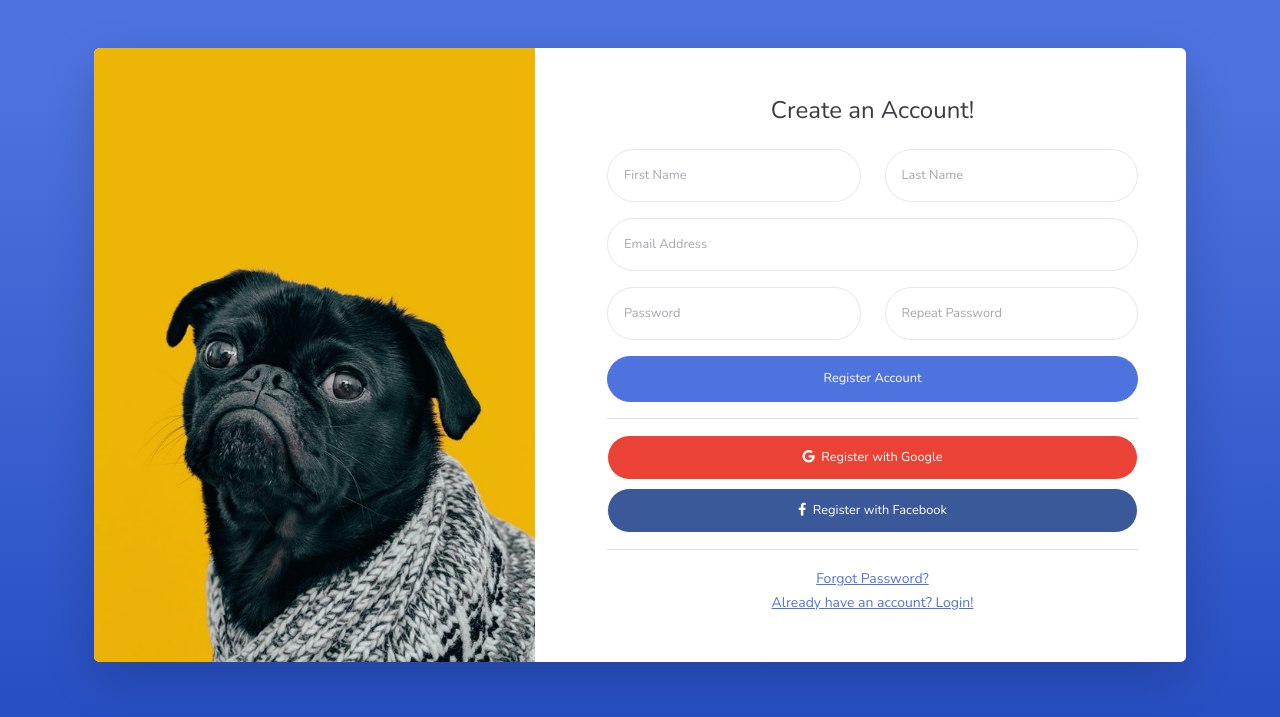
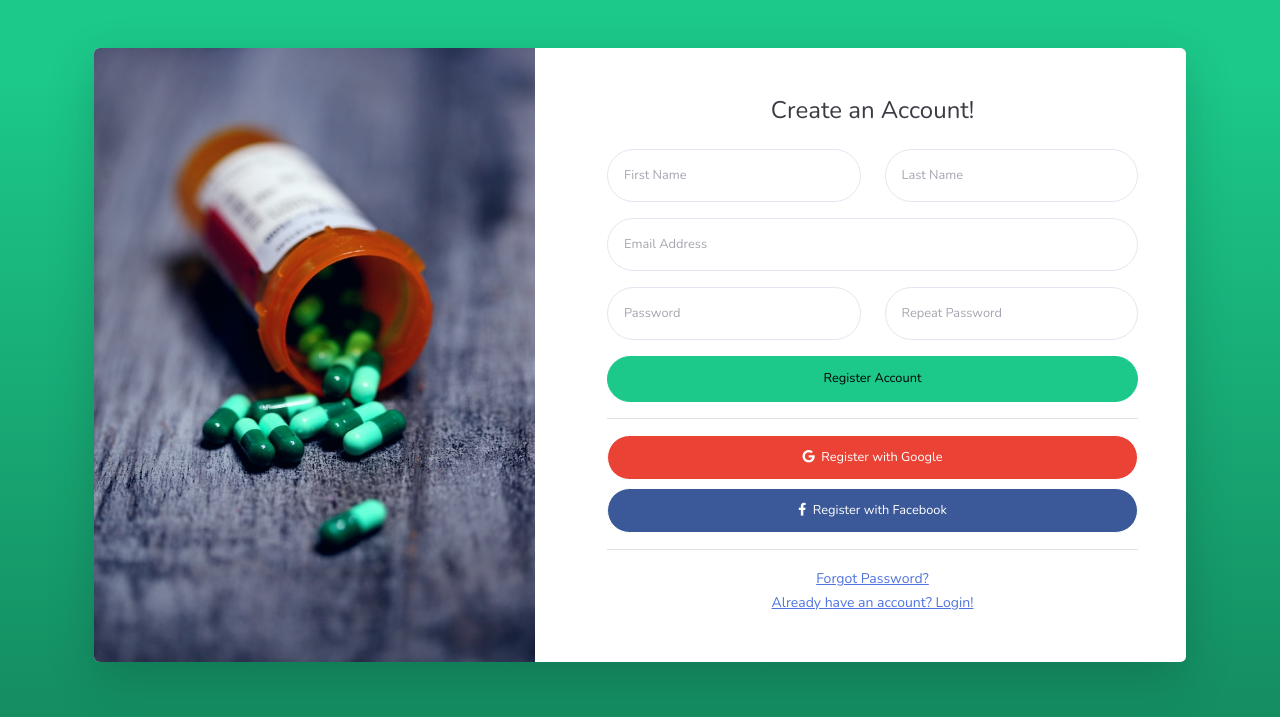
Before and after one commit to HMZElidrissi/MediExpress, a PHP site: page /Views/register.php in a window 1280 px wide. Shown: the top 717 px of the page. Run offline with PHP 8.4, Linux system fonts and the light colour scheme.

Commit message:
update the template

```diff
--- a/Views/login.php
+++ b/Views/login.php
@@ -10,7 +10,7 @@
     <link rel="stylesheet" href="assets/fonts/fontawesome-all.min.css">
 </head>
 
-<body class="bg-gradient-primary">
+<body class="bg-gradient-success">
 <div class="container">
     <div class="row justify-content-center">
         <div class="col-md-9 col-lg-12 col-xl-10">
@@ -18,7 +18,7 @@
                 <div class="card-body p-0">
                     <div class="row">
                         <div class="col-lg-6 d-none d-lg-flex">
-                                <div class="flex-grow-1 bg-login-image" style="background-image: url(&quot;assets/img/dogs/image3.jpeg&quot;);"></div>
+                            <div class="flex-grow-1 bg-login-image" style="background-image: url(&quot;assets/img/pharmacy.jpg&quot;);"></div>
                         </div>
                         <div class="col-lg-6">
                             <div class="p-5">
@@ -32,7 +32,7 @@
                                         <div class="custom-control custom-checkbox small">
                                             <div class="form-check"><input class="form-check-input custom-control-input" type="checkbox" id="formCheck-1"><label class="form-check-label custom-control-label" for="formCheck-1">Remember Me</label></div>
                                         </div>
-                                        </div><button class="btn btn-primary d-block btn-user w-100" type="submit">Login</button>
+                                    </div><button class="btn btn-success d-block btn-user w-100" type="submit">Login</button>
                                     <hr><a class="btn btn-primary d-block btn-google btn-user w-100 mb-2" role="button"><i class="fab fa-google"></i>&nbsp; Login with Google</a><a class="btn btn-primary d-block btn-facebook btn-user w-100" role="button"><i class="fab fa-facebook-f"></i>&nbsp; Login with Facebook</a>
                                     <hr>
                                 </form>
--- a/Views/register.php
+++ b/Views/register.php
@@ -10,13 +10,13 @@
     <link rel="stylesheet" href="assets/fonts/fontawesome-all.min.css">
 </head>
 
-<body class="bg-gradient-primary">
+<body class="bg-gradient-success">
 <div class="container">
     <div class="card shadow-lg o-hidden border-0 my-5">
         <div class="card-body p-0">
             <div class="row">
                 <div class="col-lg-5 d-none d-lg-flex">
-                        <div class="flex-grow-1 bg-register-image" style="background-image: url(&quot;assets/img/dogs/image2.jpeg&quot;);"></div>
+                    <div class="flex-grow-1 bg-register-image" style="background-image: url(&quot;assets/img/pharmacy.jpg&quot;);"></div>
                 </div>
                 <div class="col-lg-7">
                     <div class="p-5">
@@ -32,7 +32,7 @@
                             <div class="row mb-3">
                                 <div class="col-sm-6 mb-3 mb-sm-0"><input class="form-control form-control-user" type="password" id="examplePasswordInput" placeholder="Password" name="password"></div>
                                 <div class="col-sm-6"><input class="form-control form-control-user" type="password" id="exampleRepeatPasswordInput" placeholder="Repeat Password" name="password_repeat"></div>
-                                </div><button class="btn btn-primary d-block btn-user w-100" type="submit">Register Account</button>
+                            </div><button class="btn btn-success d-block btn-user w-100" type="submit">Register Account</button>
                             <hr><a class="btn btn-primary d-block btn-google btn-user w-100 mb-2" role="button"><i class="fab fa-google"></i>&nbsp; Register with Google</a><a class="btn btn-primary d-block btn-facebook btn-user w-100" role="button"><i class="fab fa-facebook-f"></i>&nbsp; Register with Facebook</a>
                             <hr>
                         </form>
```
Also changed, not shown: public/assets/img/pharmacy.jpg (added). Lines whose indentation alone changed are shown as unchanged.
